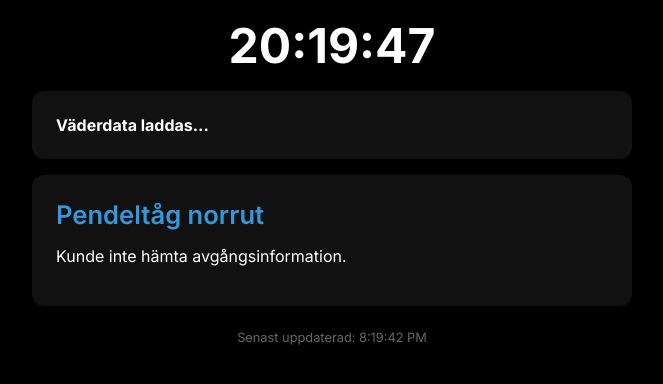
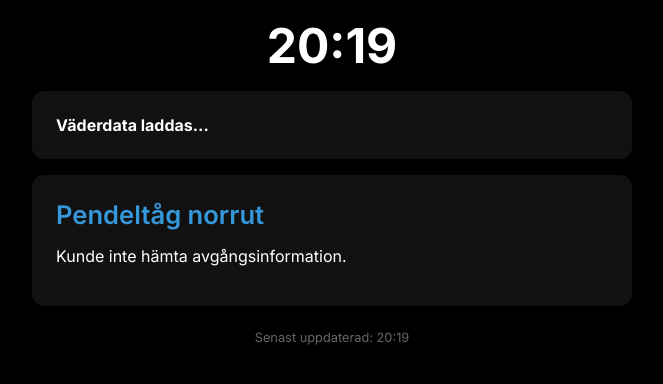
Before and after one commit to Swedeniscold/stuvsta-widget, a website: page index.html in a window 1280 px wide. Shown: the whole page, without its empty margins (308-971 px from the left). Drawn offline with Linux system fonts and the light colour scheme; no server answers.

Commit message:
Update index.html

```diff
--- a/index.html
+++ b/index.html
@@ -136,7 +136,7 @@
   </style>
 </head>
 <body>
-  <div class="clock" id="clock">00:00:00</div>
+  <div class="clock" id="clock">00:00</div>
 
   <div class="weather" id="weather">
     <strong>Väderdata laddas...</strong>
@@ -297,7 +297,7 @@
 
     function updateRefreshTime() {
       const now = new Date();
-      updateTimeElement.textContent = `Senast uppdaterad: ${now.toLocaleTimeString()}`;
+      updateTimeElement.textContent = `Senast uppdaterad: ${now.getHours().toString().padStart(2, '0')}:${now.getMinutes().toString().padStart(2, '0')}`;
     }
 
     // Funktion för att uppdatera klockan
@@ -305,9 +305,8 @@
       const now = new Date();
       const hours = String(now.getHours()).padStart(2, '0');
       const minutes = String(now.getMinutes()).padStart(2, '0');
-      const seconds = String(now.getSeconds()).padStart(2, '0');
 
-      document.getElementById('clock').textContent = `${hours}:${minutes}:${seconds}`;
+      document.getElementById('clock').textContent = `${hours}:${minutes}`;
     }
 
     // Gör initiala uppdateringar
@@ -321,7 +320,7 @@
     const departuresUpdateInterval = 60 * 1000; // 1 minut för avgångar (uppdaterat från 5 minuter)
 
     // Schemalägg regelbundna uppdateringar
-    setInterval(updateClock, 1000); // Uppdatera klockan varje sekund
+    setInterval(updateClock, 10000); // Uppdatera klockan var 10:e sekund
     setInterval(updateWeather, weatherUpdateInterval);
     setInterval(updateDepartures, departuresUpdateInterval);
 
```
